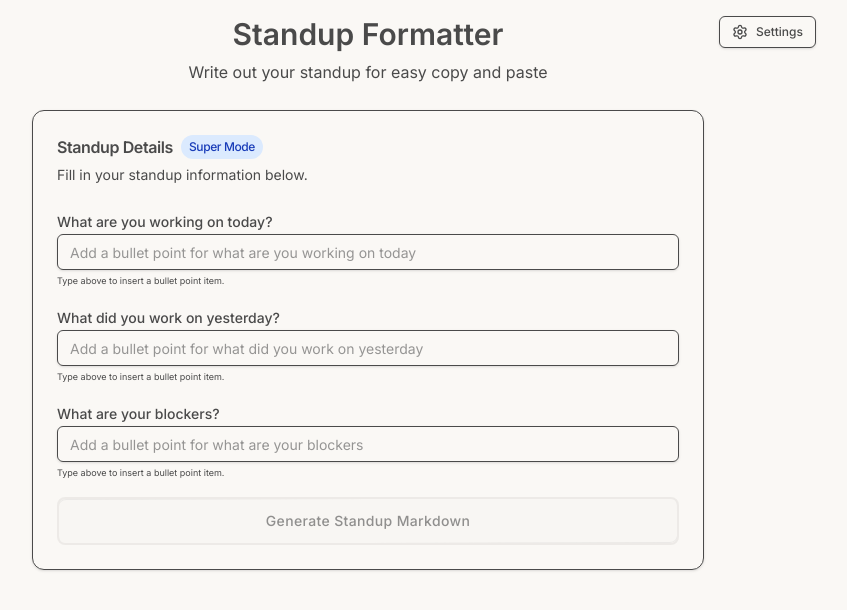
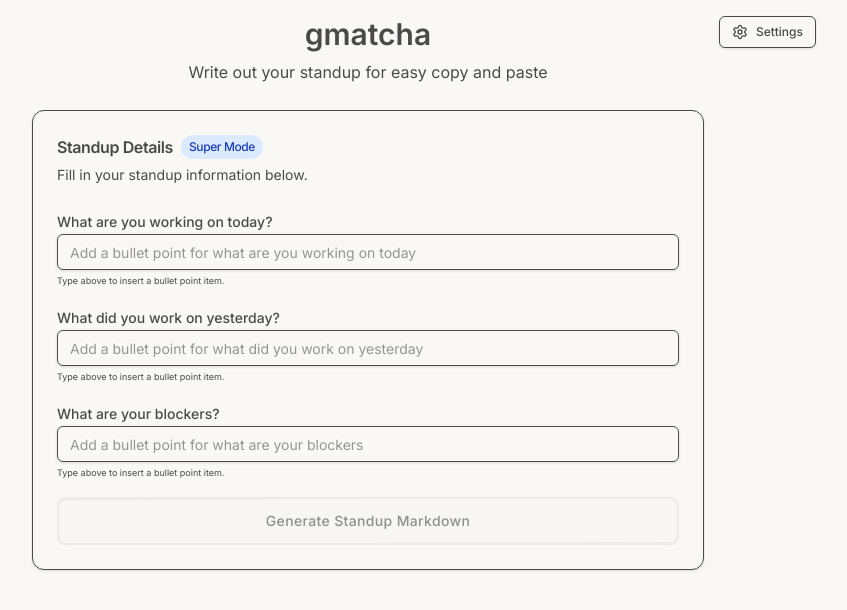
Before and after one commit to jarrensj/gmatcha, a Next.js app: page / in a window 1280 px wide. Shown: the top 610 px of the page, without its empty margins (272-1119 px from the left). Built offline with nearby package versions, Linux system fonts and the light colour scheme.

Commit message:
ui: rename to gmatcha (#10)

```diff
--- a/app/layout.tsx
+++ b/app/layout.tsx
@@ -14,7 +14,7 @@
 });
 
 export const metadata: Metadata = {
-  title: "standup formatter",
+  title: "gmatcha",
   description: "Write out your standup for easy copy and paste",
 };
 
--- a/app/page.tsx
+++ b/app/page.tsx
@@ -505,7 +505,7 @@
     <div className="mx-auto max-w-4xl space-y-6">
       <div className="text-center space-y-2">
         <div className="relative">
-          <h1 className="text-3xl font-bold text-balance">Standup Formatter</h1>
+          <h1 className="text-3xl font-bold text-balance">gmatcha</h1>
           <div className="absolute top-0 right-0">
             <Button
               variant="outline"
--- a/components/StandupImageCard.tsx
+++ b/components/StandupImageCard.tsx
@@ -238,7 +238,7 @@
             opacity: 0.7
           }}
         >
-          Generated by standup formatter
+          Generated by gmatcha
         </p>
       </div>
     </div>
--- a/package.json
+++ b/package.json
@@ -1,5 +1,5 @@
 {
-  "name": "my-app",
+  "name": "gmatcha",
   "version": "0.1.0",
   "private": true,
   "scripts": {
```
Also changed, not shown: 1 other file (tests, documents, lock files or other folders).
